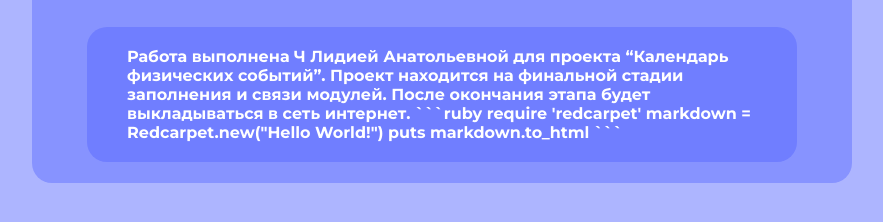
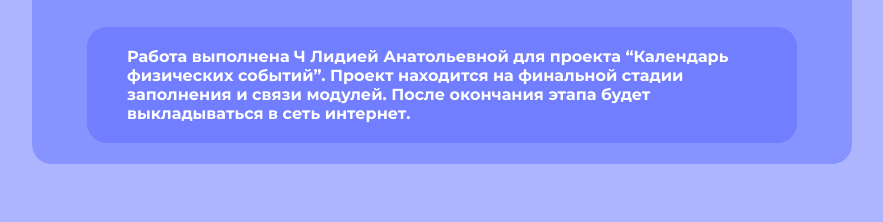
Before and after one commit to Dizey5K/Dizey5K.github.io, a plain HTML site: page about.html in a window 1280 px wide. Shown: the part 394-616 px from the top of the page, without its empty margins (198-1081 px from the left). Drawn offline with Linux system fonts and the light colour scheme.

Commit message:
Update about.html

````diff
--- a/about.html
+++ b/about.html
@@ -52,8 +52,6 @@
             физических событий”. Проект находится на финальной стадии заполнения
             и связи модулей. После окончания этапа будет выкладываться в сеть
             интернет.
-                        ```ruby require 'redcarpet' markdown = Redcarpet.new("Hello World!")
-            puts markdown.to_html ```
           </div>
         </div>
       </div>
````
